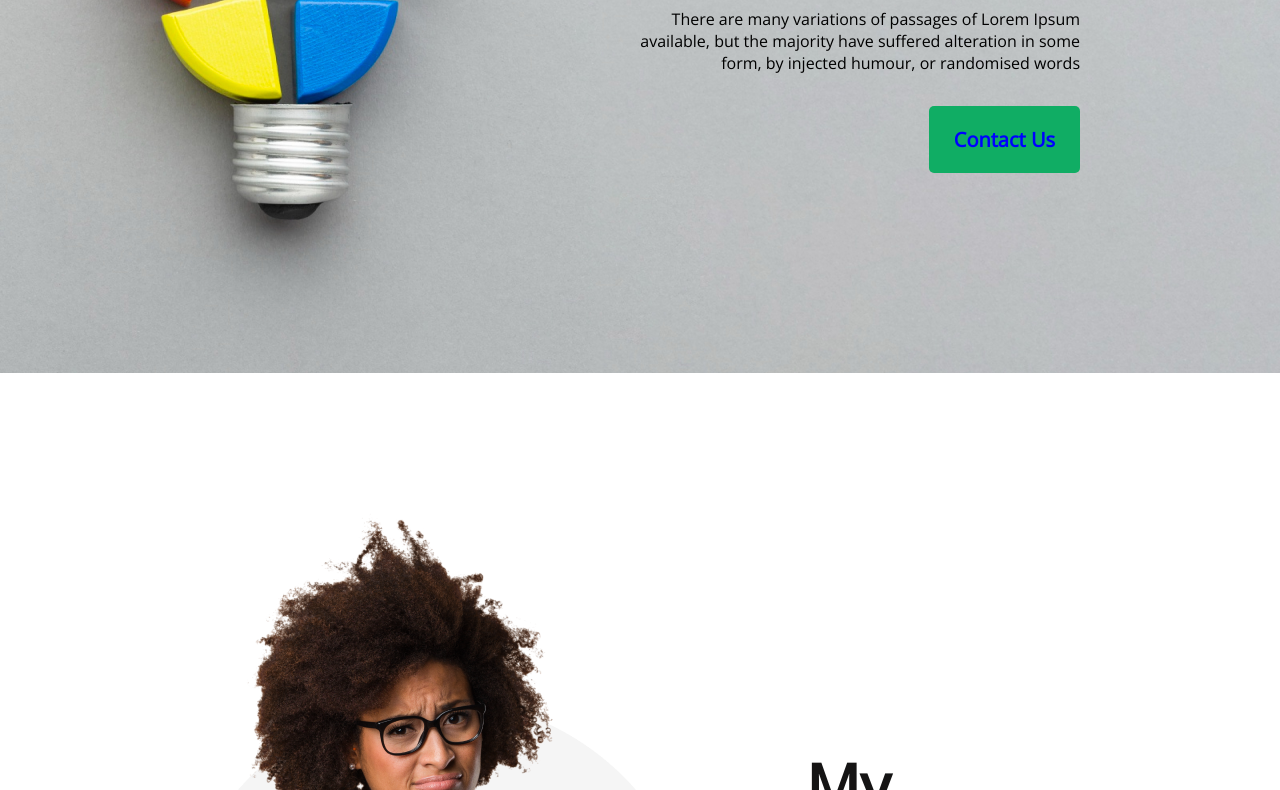
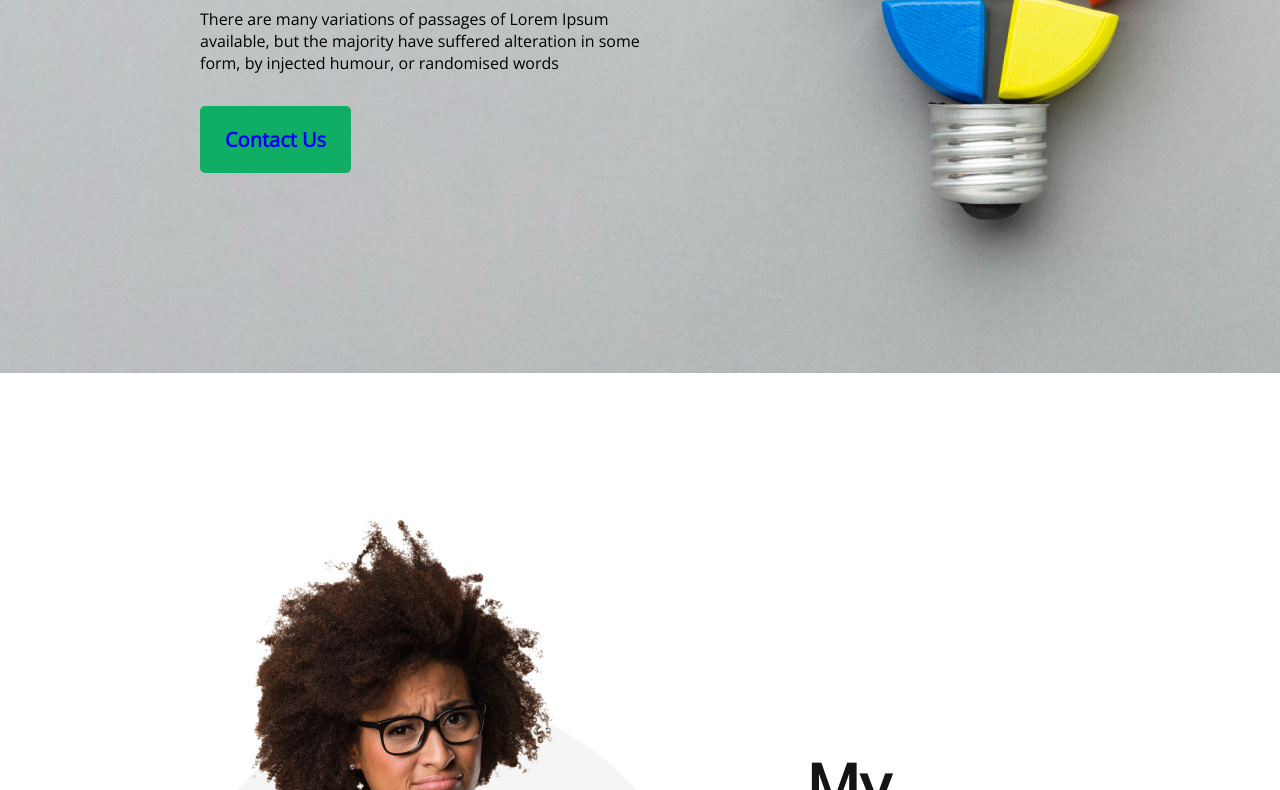
Before and after one commit to AsikurRahman19/new-year-new-me, a plain HTML site: page index.html in a window 1280 px wide. Shown: the part 480-1270 px from the top of the page. Drawn offline with nearby package versions, Linux system fonts and the light colour scheme.

Commit message:
lest-update

```diff
--- a/styles/new.css
+++ b/styles/new.css
@@ -7,6 +7,7 @@
 /* header style */
 .header {
     background: url(../images/banner/banner2.png);
+    transform: matrix(-1, 0, 0, 1, 0, 0);
 
     background-repeat: no-repeat;
     padding-right: 200px;
@@ -20,8 +21,10 @@
 /* main text style */
 .title {
     font-weight: 700;
+    transform: matrix(-1, 0, 0, 1, 0, 0);
+
     font-size: 65px;
-    text-align: right;
+    text-align: left;
     padding-top: 200px;
     padding-bottom: 24px;
     color: black;
@@ -29,15 +32,17 @@
 
 .description {
     font-weight: 400;
+    transform: matrix(-1, 0, 0, 1, 0, 0);
     font-size: 16px;
-    text-align:right;
+    text-align:left;
 
     color: black;
 }
 
 /* button style */
 .btn {
-    text-align: right;
+    text-align: left;
+    transform: matrix(-1, 0, 0, 1, 0, 0);
 }
 
 .btn-primary {
```
